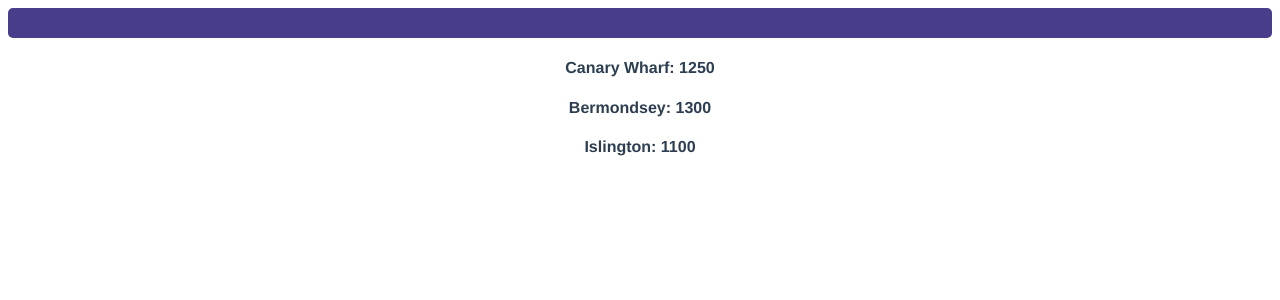
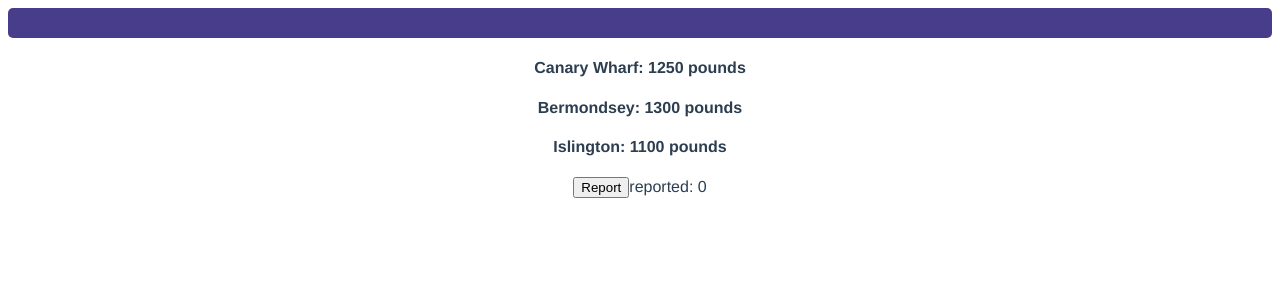
Before and after one commit to moon-choi/vue.js, a Vue app: page / in a window 1280 px wide. Shown: the top 300 px of the page. Built offline with nearby package versions, Linux system fonts and the light colour scheme.

Commit message:
Vue 이벤트 핸들러로 click 감지하기 (허위매물 신고버튼 만들기)

```diff
--- a/src/App.vue
+++ b/src/App.vue
@@ -7,7 +7,9 @@
   <div>
     <h4 v-for="
       (listing, i) in listings" :key="listing"
-      class="red">{{i}}: {{listing}}</h4>
+      class="red">{{i}}: {{listing}} pounds</h4>
+      <button @click= "increase">Report</button><span>reported: {{ num }}</span>
+      <!-- @mouseover -->
   </div>
 
 </template>
@@ -17,6 +19,7 @@ export default {
   name: "App",
   data() {
     return {
+      num: 0,
       nav: ['Home', 'Shop', 'About'],
       listings: {
         'Canary Wharf': 1250,
@@ -24,6 +27,12 @@ export default {
         'Islington': 1100,
       },
       styles: ['color: blue', 'color: red', 'color: green'],
+    }
+  },
+  // 함수 만드는 공간
+  methods: {
+    increase(){
+      this.num += 1;
     }
   },
   components: {
```
